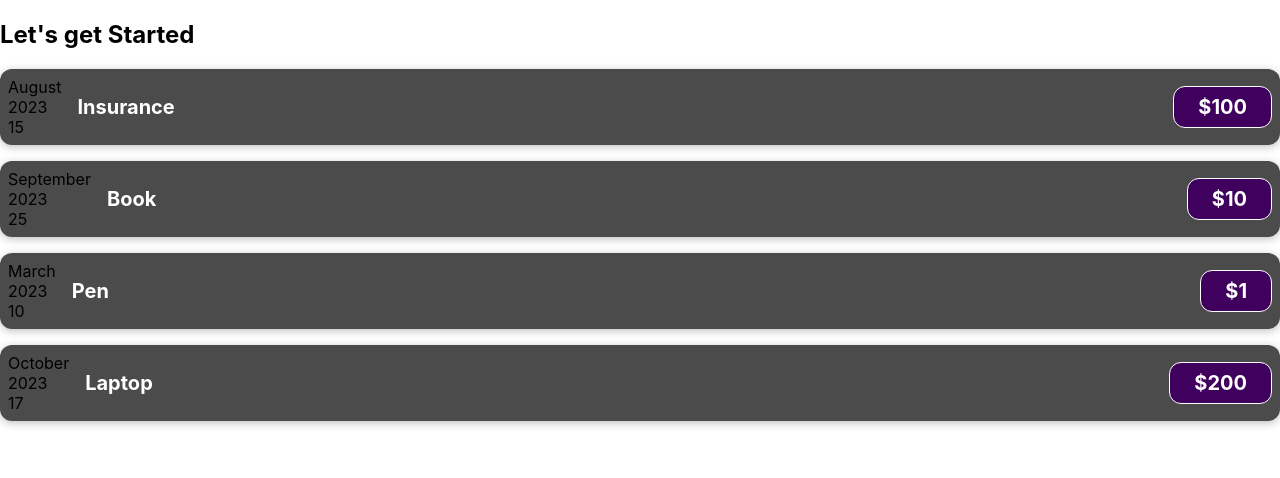
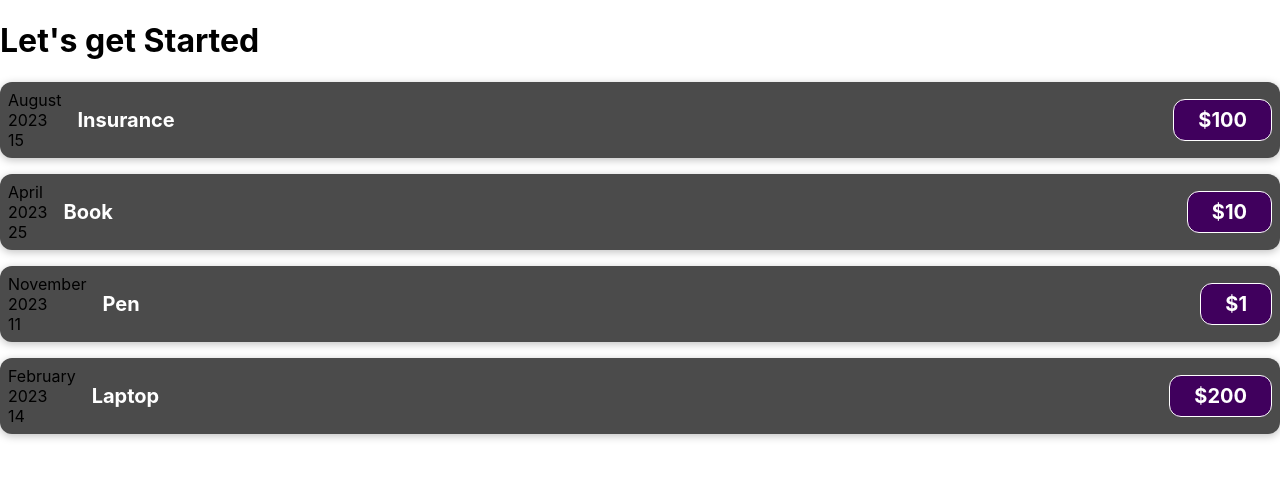
Before and after one commit to vaibhavj20/Sharpener-React, a React (Create React App) app: page / in a window 1280 px wide. Shown: the top 478 px of the page. Built offline with nearby package versions, Linux system fonts and the light colour scheme.

Commit message:
Splitting and wrapping the components

```diff
--- a/src/App.js
+++ b/src/App.js
@@ -1,26 +1,19 @@
 import ExpenseItem from "./components/ExpenseItem";
+import Expenses from "./components/Expenses";
 
 function App() {
   const expenses = [
-    { id: 1, title: "Insurance", date: new Date(2023, 7, 15), price: 100 },
-    { id: 2, title: "Book", date: new Date(2023, 8, 25), price: 10 },
-    { id: 3, title: "Pen", date: new Date(2023, 2, 10), price: 1 },
-    { id: 4, title: "Laptop", date: new Date(2023, 9, 17), price: 200 },
+    { id: "1", date: new Date(2023, 7, 15), title: "Insurance", price: 100 },
+    { id: "2", date: new Date(2023, 3, 25), title: "Book", price: 10 },
+    { id: "3", date: new Date(2023, 10, 11), title: "Pen", price: 1 },
+    { id: "4", date: new Date(2023, 1, 14), title: "Laptop", price: 200 },
   ];
 
   return (
     <div>
-      <h2>Let's get Started</h2>
-      {expenses.map((expense) => {
-        return (
-          <ExpenseItem
-            key={expense.id}
-            title={expense.title}
-            date={expense.date}
-            price={expense.price}
-          ></ExpenseItem>
-        );
-      })}
+      <h1>Let's get Started</h1>
+
+      <Expenses expenses={expenses} />
     </div>
   );
 }
```
